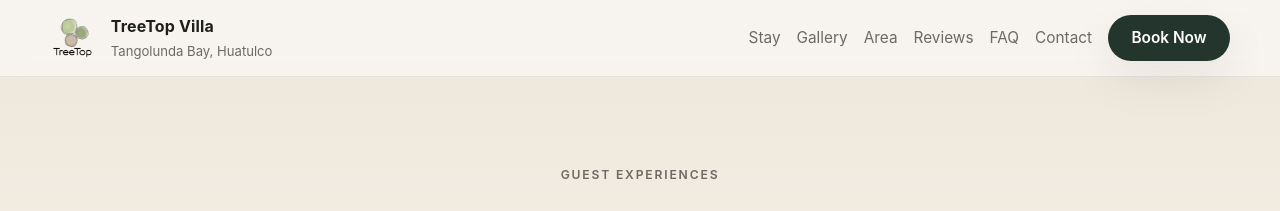
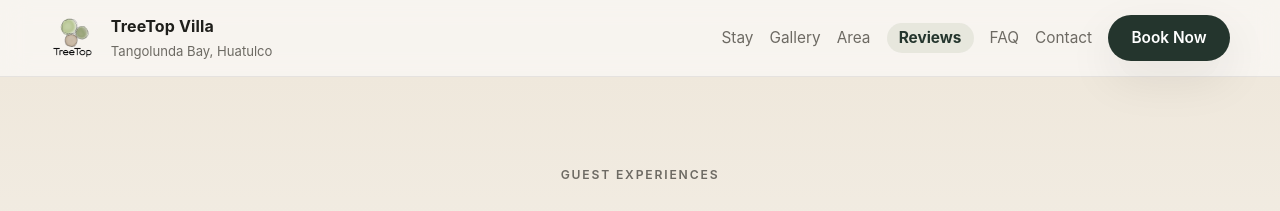
Before and after one commit to alexjcobb/Treetophuatulco, a Jekyll site: the page built from reviews.html, in a window 1280 px wide. Shown: the top 211 px of the page. Built offline with Jekyll 4.4.1, drawn with Linux system fonts in a browser that asks for light colours.

Commit message:
Convert Reviews page to Jekyll

```diff
--- a/reviews.html
+++ b/reviews.html
@@ -1,82 +1,84 @@
-<!DOCTYPE html><html lang="en"><head><meta charset="UTF-8" /><meta name="viewport" content="width=device-width, initial-scale=1.0" /><title>Reviews | TreeTop Villa</title><meta name="description" content="Read guest reviews for TreeTop Villa Huatulco." /><link rel="icon" href="assets/favicon.png" /><link rel="stylesheet" href="styles.css" /></head><body>
-<header class="site-header"><div class="container nav"><a class="brand" href="index.html"><img src="assets/logo-mark.png" alt="TreeTop logo mark" /><div class="brand-text"><span class="brand-title">TreeTop Villa</span><span class="brand-sub">Tangolunda Bay, Huatulco</span></div></a><nav class="nav-links"><a href="stay.html">Stay</a><a href="gallery.html">Gallery</a><a href="area.html">Area</a><a href="reviews.html">Reviews</a><a href="faq.html">FAQ</a><a href="contact.html">Contact</a><a class="btn btn-primary" href="https://www.explorehuatulco.com/Escapia/Details/2104-279857" target="_blank" rel="noopener">Book Now</a></nav></div></header>
-<main>
-<section class="page-hero"><div class="container center"><div class="eyebrow">Guest experiences</div><h1>How guests feel after a stay at TreeTop</h1><p class="lead" style="margin: 0 auto;">TreeTop consistently rates 5 stars across all categories with 100% of guests recommending their stay.</p></div></section>
-<section class="section"><div class="container review-grid">
-<article class="review"><h3>Attention to Detail at Every Level</h3><blockquote>“From the moment we arrived, it was clear this home is exceptionally well thought out. Safes in every bedroom, high-end bath products, filtered water, and beach gear ready to go—nothing was overlooked. Rosalio helped us set up perfect beach days, and Issa made us feel completely cared for. The house feels both luxurious and deeply comfortable.”</blockquote><div class="author">Denise J., United States</div></article>
-<article class="review"><h3>Absolutely Spectacular</h3><blockquote>“It was the very best vacation rental—I give it a 5-star recommendation. It’s beautiful, secluded, private, and right on the ocean. I want to go back because of the pleasure and serenity it gave me.”</blockquote><div class="author">Mary M., Canada</div></article>
-<article class="review"><h3>A Wellness Retreat Disguised as a Beach House</h3><blockquote>“TreeTop quietly delivers everything a wellness-focused traveler wants—filtered water everywhere, a saltwater pool, a fully equipped gym, yoga mats, cold plunge, and the calm energy of Tangolunda Bay.”</blockquote><div class="author">Yvonne F., United States</div></article>
-<article class="review"><h3>Mexican Beauty</h3><blockquote>“The home is stunning, with beautiful décor, incredible amenities, and a central location with amazing ocean views. It was exactly as advertised—clean, pristine, and perfectly designed for privacy while still being close to town.”</blockquote><div class="author">Beth S., Canada</div></article>
-<article class="review"><h3>We’ve Never Stayed Anywhere Like This — Ever</h3><blockquote>“TreeTop feels like something out of a design magazine, but warmer and more personal. The open-air living room with ocean views is where we spent most of our time, and the treetop deck is pure magic at sunset.”</blockquote><div class="author">Katie R., United States</div></article>
-<article class="review"><h3>Super Relaxing and Luxurious</h3><blockquote>“The décor is beautiful and thoughtfully designed. Air conditioning in all bedrooms made sleeping perfect, and the filtered water system is a huge plus. The open-air living area lets you enjoy sunrises, sunsets, and ocean views all day.”</blockquote><div class="author">Guest, United States</div></article>
-</div></section>
-</main>
-<footer class="footer">
-  <div class="container footer-grid">
+---
+layout: default
+title: Reviews
+description: Read guest reviews for TreeTop Villa Huatulco.
+nav: reviews
+---
 
-    <div>
-      <img
-        src="assets/logo.png"
-        alt="TreeTop logo"
-        class="footer-logo"
-      />
-      <p>
-        Oceanfront villa living above Tangolunda Bay,
-        managed by My Huatulco Vacation.
-      </p>
-    </div>
+<section class="page-hero">
+  <div class="container center">
+    <div class="eyebrow">Guest experiences</div>
 
-    <div>
-      <h3>Explore</h3>
-      <div class="footer-links">
-        <a href="stay.html">Stay</a>
-        <a href="gallery.html">Gallery</a>
-        <a href="area.html">Area</a>
-        <a href="reviews.html">Reviews</a>
-        <a href="faq.html">FAQ</a>
-      </div>
-    </div>
+    <h1>How guests feel after a stay at TreeTop</h1>
 
-    <div>
-      <h3>Book</h3>
+    <p class="lead" style="margin: 0 auto;">
+      TreeTop consistently rates 5 stars across all categories with 100% of guests recommending their stay.
+    </p>
+  </div>
+</section>
 
-      <p>Book through My Huatulco Vacation</p>
+<section class="section">
+  <div class="container review-grid">
 
-      <p>
-        <a href="mailto:reservations@myhuatulcovacation.com">
-          reservations@myhuatulcovacation.com
-        </a>
-        <br />
-        US & Canada: +1.226.979.0769
-        <br />
-        Mexico: +52.958.144.8290
-      </p>
+    <article class="review">
+      <h3>Attention to Detail at Every Level</h3>
 
-      <a
-        href="https://instagram.com/treetophuatulco"
-        target="_blank"
-        rel="noopener"
-        class="footer-instagram"
-      >
-        <svg
-          xmlns="http://www.w3.org/2000/svg"
-          width="16"
-          height="16"
-          viewBox="0 0 24 24"
-          fill="none"
-          stroke="currentColor"
-          stroke-width="2"
-        >
-          <rect x="2" y="2" width="20" height="20" rx="5"></rect>
-          <circle cx="12" cy="12" r="4"></circle>
-          <circle cx="18" cy="6" r="1"></circle>
-        </svg>
+      <blockquote>
+        “From the moment we arrived, it was clear this home is exceptionally well thought out. Safes in every bedroom, high-end bath products, filtered water, and beach gear ready to go—nothing was overlooked. Rosalio helped us set up perfect beach days, and Issa made us feel completely cared for. The house feels both luxurious and deeply comfortable.”
+      </blockquote>
 
-        <span>Instagram</span>
-      </a>
+      <div class="author">Denise J., United States</div>
+    </article>
 
-      <small>© TreeTop Villa</small>
-    </div>
+    <article class="review">
+      <h3>Absolutely Spectacular</h3>
+
+      <blockquote>
+        “It was the very best vacation rental—I give it a 5-star recommendation. It’s beautiful, secluded, private, and right on the ocean. I want to go back because of the pleasure and serenity it gave me.”
+      </blockquote>
+
+      <div class="author">Mary M., Canada</div>
+    </article>
+
+    <article class="review">
+      <h3>A Wellness Retreat Disguised as a Beach House</h3>
+
+      <blockquote>
+        “TreeTop quietly delivers everything a wellness-focused traveler wants—filtered water everywhere, a saltwater pool, a fully equipped gym, yoga mats, cold plunge, and the calm energy of Tangolunda Bay.”
+      </blockquote>
+
+      <div class="author">Yvonne F., United States</div>
+    </article>
+
+    <article class="review">
+      <h3>Mexican Beauty</h3>
+
+      <blockquote>
+        “The home is stunning, with beautiful décor, incredible amenities, and a central location with amazing ocean views. It was exactly as advertised—clean, pristine, and perfectly designed for privacy while still being close to town.”
+      </blockquote>
+
+      <div class="author">Beth S., Canada</div>
+    </article>
+
+    <article class="review">
+      <h3>We’ve Never Stayed Anywhere Like This — Ever</h3>
+
+      <blockquote>
+        “TreeTop feels like something out of a design magazine, but warmer and more personal. The open-air living room with ocean views is where we spent most of our time, and the treetop deck is pure magic at sunset.”
+      </blockquote>
+
+      <div class="author">Katie R., United States</div>
+    </article>
+
+    <article class="review">
+      <h3>Super Relaxing and Luxurious</h3>
+
+      <blockquote>
+        “The décor is beautiful and thoughtfully designed. Air conditioning in all bedrooms made sleeping perfect, and the filtered water system is a huge plus. The open-air living area lets you enjoy sunrises, sunsets, and ocean views all day.”
+      </blockquote>
+
+      <div class="author">Guest, United States</div>
+    </article>
 
   </div>
-</footer>
+</section>
```
